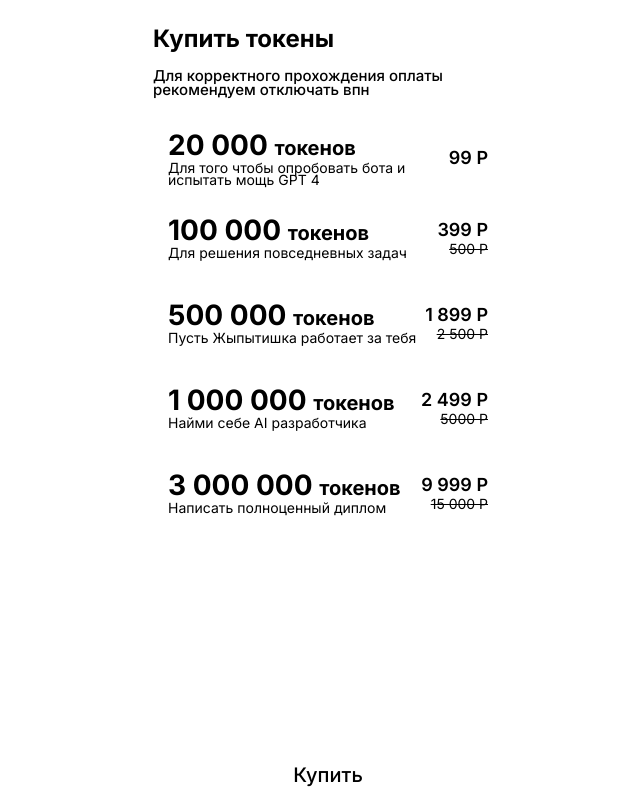
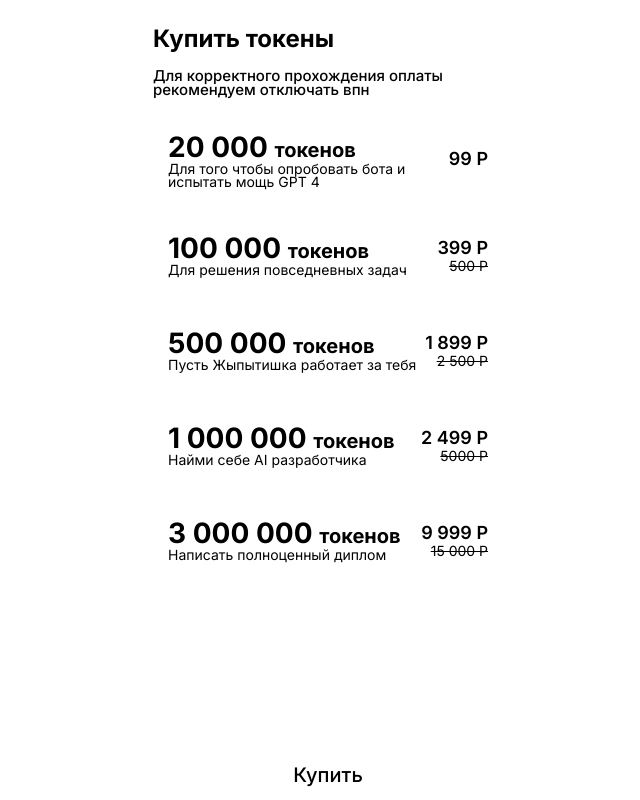
Before and after one commit to MakkksT/websss, a plain HTML site: page balacne.html in a window 1280 px wide. Shown: the whole page, without its empty margins (312-952 px from the left). Drawn offline with Linux system fonts and the light colour scheme; a script that the page names is missing.

Commit message:
proverka

```diff
--- a/balacne.css
+++ b/balacne.css
@@ -57,9 +57,9 @@ body {
   background: none;
   cursor: pointer;
   border-radius: 10px;
-  height: 70px;
+  height: 80px;
   margin-bottom: 15px;
-
+  align-items: center;
 
 }
 
```
